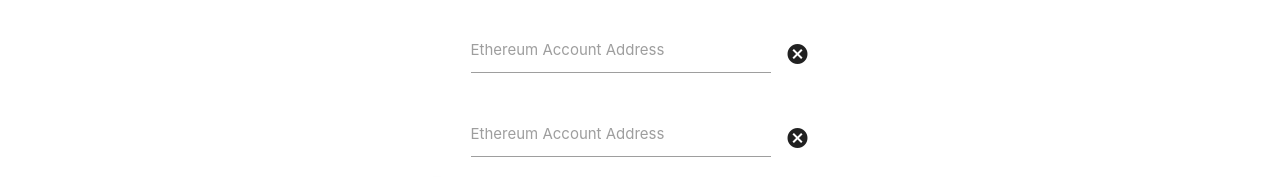
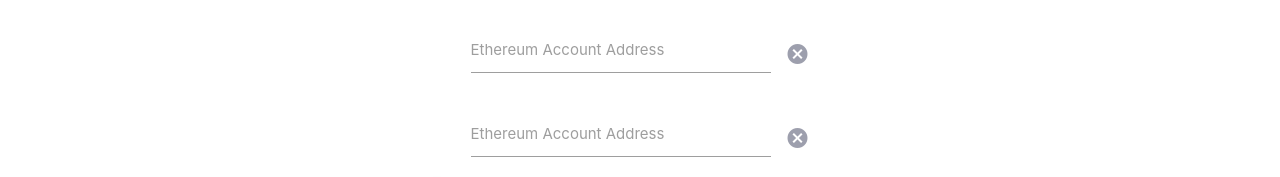
Before and after one commit to elliothimmelfarb/ethereum-splitit-creator, a website with bundled scripts: page index.html in a window 1280 px wide. Shown: the part 201-378 px from the top of the page. Built offline with nearby package versions, Linux system fonts and the light colour scheme; files whose address does not match are found by name.

Commit message:
changed color of delete buttons

```diff
--- a/style.css
+++ b/style.css
@@ -191,6 +191,7 @@ div.fade-out {
 
 .delete-icon {
   flex: 1 0 auto;
+  color: #9d9fad;
 }
 
 .delete-icon:hover {
```
Also changed, not shown: index.html (+1 -1 lines).
